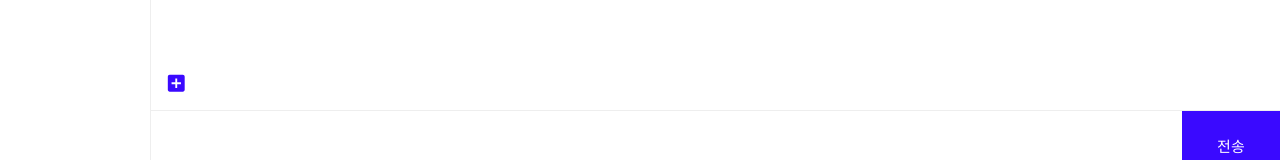
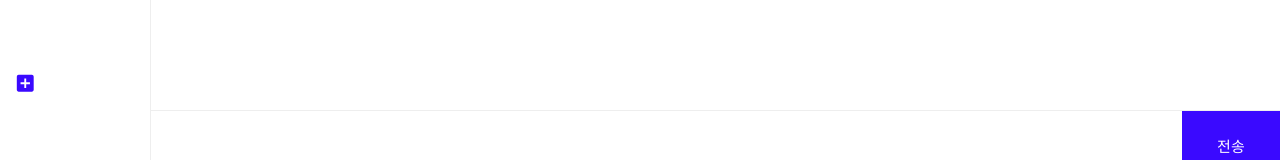
Before and after one commit to eeuneeun/dominoNextProject, a Next.js app: page /chat in a window 1280 px wide. Shown: the part 620-780 px from the top of the page. Built offline with nearby package versions, Linux system fonts and the light colour scheme.

Commit message:
구조 설계 진행

```diff
--- a/app/(pages)/chat/page.tsx
+++ b/app/(pages)/chat/page.tsx
@@ -1,19 +1,12 @@
 // # 채팅 페이지
 "use client";
-import AddBoxIcon from '@mui/icons-material/AddBox';
 
 export default function chat() {
-  function addNewChatRoom(){
-    console.log("새 채팅방 추가");
-  }
-
   return (
     <>
       <h2>채팅 페이지</h2>
       <section className="chat-wrap">
-        <button className='add-chatroom' onClick={addNewChatRoom}>
-          <AddBoxIcon />
-        </button>
+
 
         <form action="" method="post" className="flex-between">
           <input type="text" />
--- a/app/_components/common/Snb.tsx
+++ b/app/_components/common/Snb.tsx
@@ -3,6 +3,7 @@
 import { useChatRoomListStore } from "@/app/_store/chat-store";
 import TurnedInIcon from '@mui/icons-material/TurnedIn';
 import TurnedInNotIcon from '@mui/icons-material/TurnedInNot';
+import AddBoxIcon from '@mui/icons-material/AddBox';
 import { useState } from "react";
 
 export default function Snb(): React.JSX.Element {
@@ -18,15 +19,21 @@ export default function Snb(): React.JSX.Element {
 
   // 변경전 배열 가공
   function makeModifyRoomCondition(idx: number ){
+
     roomList[idx].isPin = !(roomList[idx].isPin)
     console.log(roomList)
     modifyRoom(roomList);
   }
 
-
+  function addNewChatRoom(){
+    console.log("새 채팅방 추가");
+  }
   return (
     <nav className="snb">
       <h3>채팅 목록</h3>
+      <button className='add-chatroom' onClick={addNewChatRoom}>
+          <AddBoxIcon />
+        </button>
       <ul>
         { roomList &&
           roomList.map((item, idx)=>(<><li key={"key"+item.id}>
```
Also changed, not shown: 1 other file (tests, documents, lock files or other folders).
